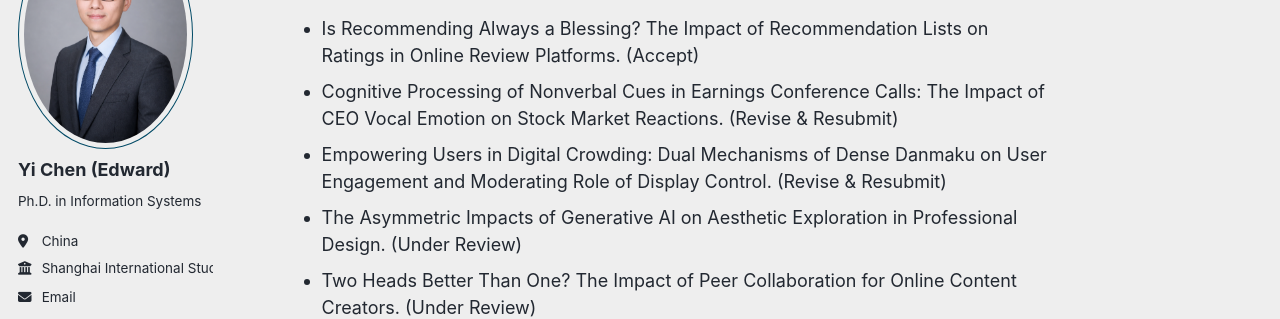
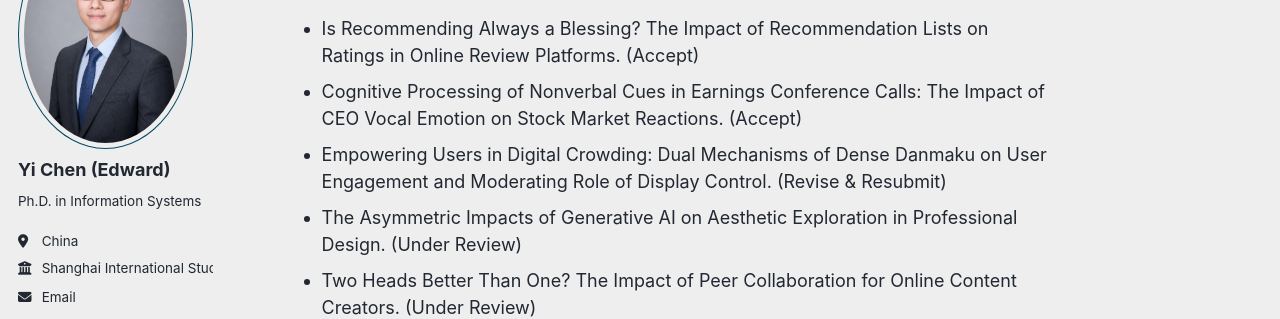
Before and after one commit to chenyi-edward/chenyi-edward.github.io, a Jekyll site: the page built from _pages/about.md, in a window 1280 px wide and 900 px high, scrolled down 1288 px. Shown: the part 179-498 px from the top of the window. Built offline with Jekyll 4.4.1, drawn with Linux system fonts in a browser that asks for light colours; some web fonts are replaced; a script that is not in the unit is left out.

Commit message:
Update about.md

```diff
--- a/_pages/about.md
+++ b/_pages/about.md
@@ -33,7 +33,7 @@ Key Research Areas
 **Working papers & work-in-progress projects**
 
 * Is Recommending Always a Blessing? The Impact of Recommendation Lists on Ratings in Online Review Platforms. (Accept)
-* Cognitive Processing of Nonverbal Cues in Earnings Conference Calls: The Impact of CEO Vocal Emotion on Stock Market Reactions. (Revise & Resubmit)
+* Cognitive Processing of Nonverbal Cues in Earnings Conference Calls: The Impact of CEO Vocal Emotion on Stock Market Reactions. (Accept)
 * Empowering Users in Digital Crowding: Dual Mechanisms of Dense Danmaku on User Engagement and Moderating Role of Display Control. (Revise & Resubmit)
 * The Asymmetric Impacts of Generative AI on Aesthetic Exploration in Professional Design. (Under Review)
 * Two Heads Better Than One? The Impact of Peer Collaboration for Online Content Creators. (Under Review)
```
